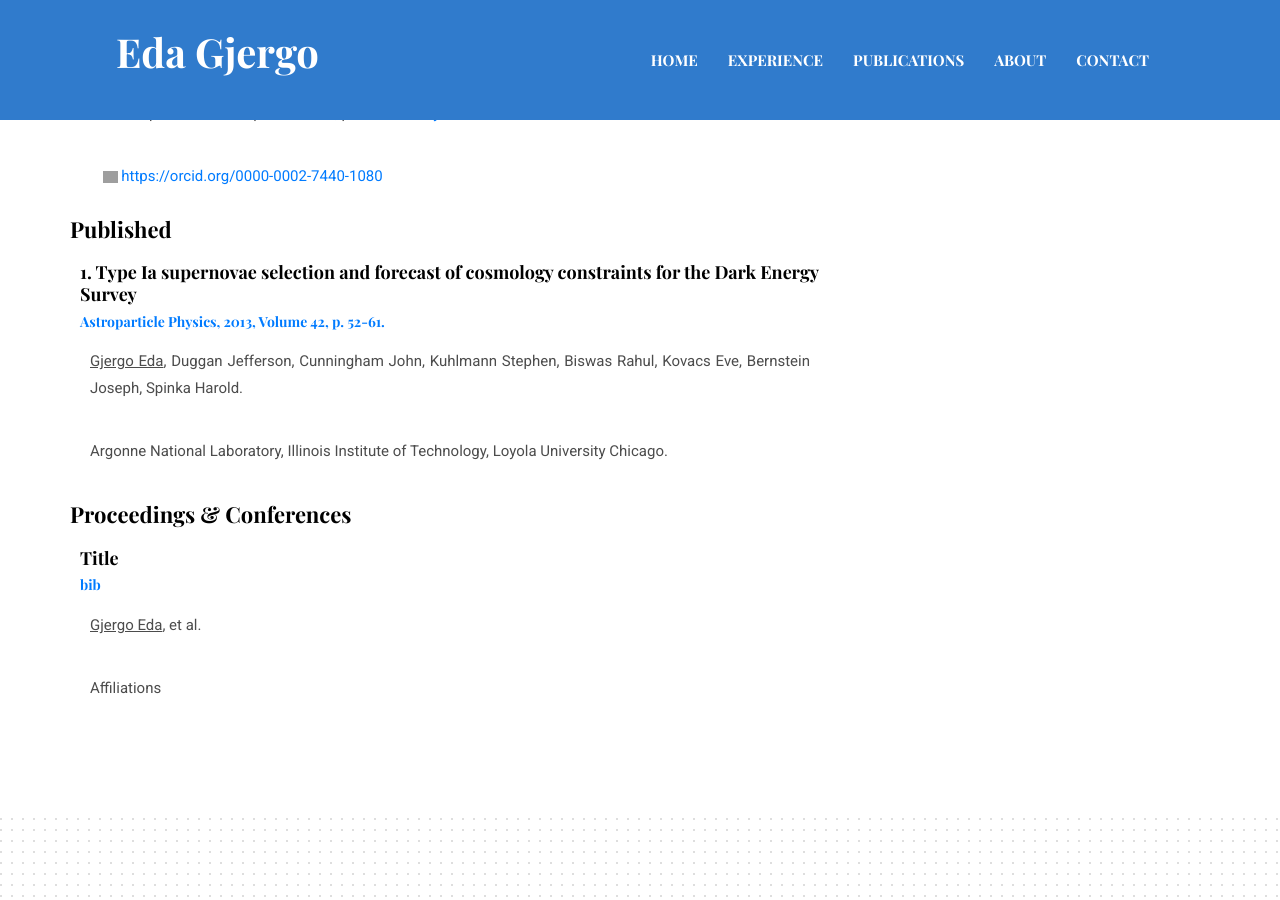
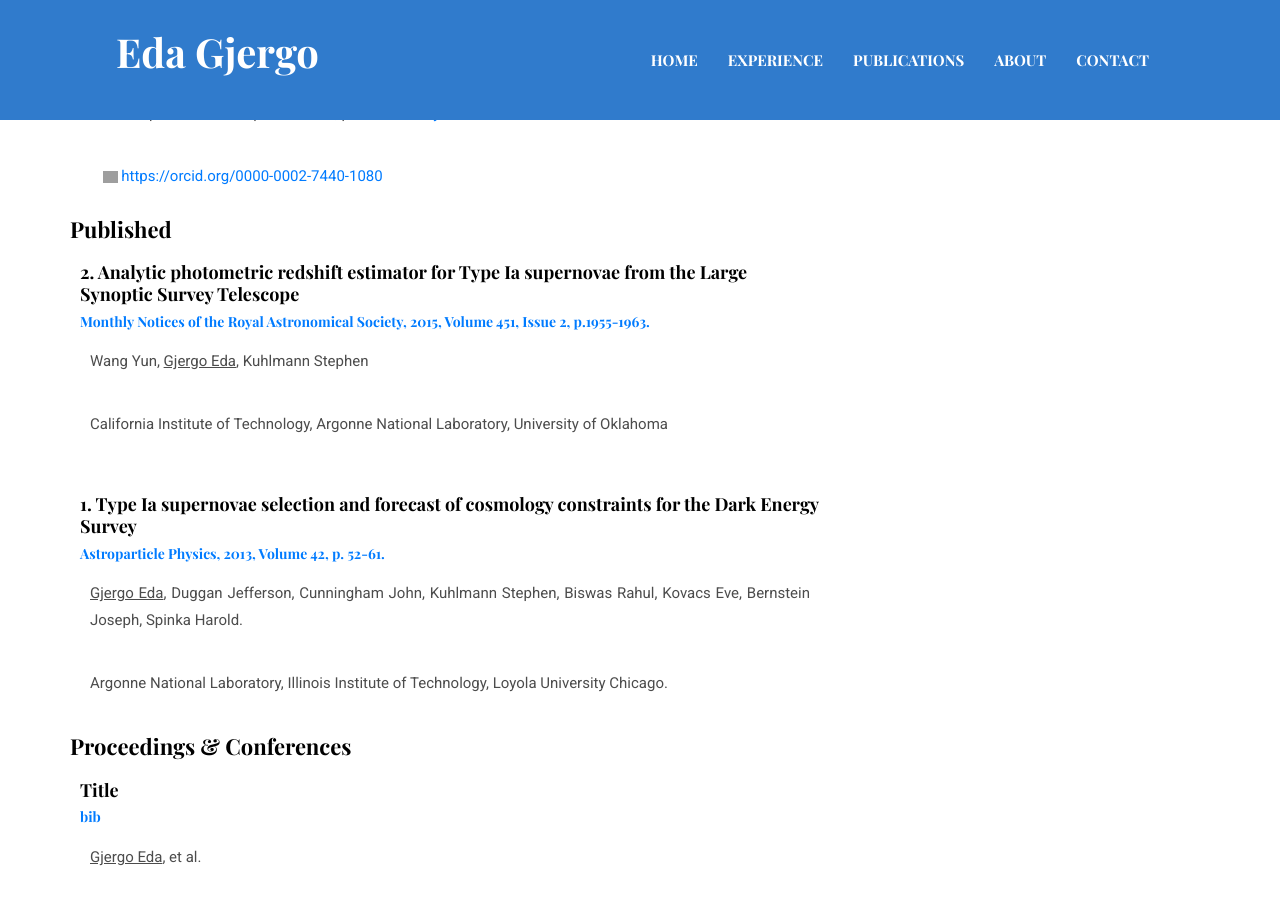
Before and after one commit to egjergo/egjergo.github.io, a Jekyll site: the page built from _pages/publications.md, in a window 1280 px wide and 900 px high, scrolled down 482 px. Built offline with Jekyll 4.4.1, drawn with Linux system fonts in a browser that asks for light colours; grey boxes are pictures that could not be loaded.

Commit message:
Update publications.md

```diff
--- a/_pages/publications.md
+++ b/_pages/publications.md
@@ -111,6 +111,20 @@ class="underline"
       Affiliations
       </p>
     </div>-->
+      <div class="card">
+      <h5>2. Analytic photometric redshift estimator for Type Ia supernovae from the Large Synoptic Survey Telescope</h5>
+      <h6><a target="_blank" href="https://ui.adsabs.harvard.edu/abs/2015MNRAS.451.1955W/abstract">Monthly Notices of the Royal Astronomical Society, 2015, Volume 451, Issue 2, p.1955-1963.</a></h6>
+      <p>
+      Wang Yun,
+      <u>Gjergo Eda</u>,
+      Kuhlmann Stephen
+      </p>
+      <p>
+      California Institute of Technology,
+      Argonne National Laboratory,
+      University of Oklahoma
+      </p>
+    </div>
     <div class="card">
       <h5>1. Type Ia supernovae selection and forecast of cosmology constraints for the Dark Energy Survey</h5>
       <h6><a target="_blank" href="https://ui.adsabs.harvard.edu/abs/2013APh....42...52G/abstract">Astroparticle Physics, 2013, Volume 42, p. 52-61.</a></h6>
```
